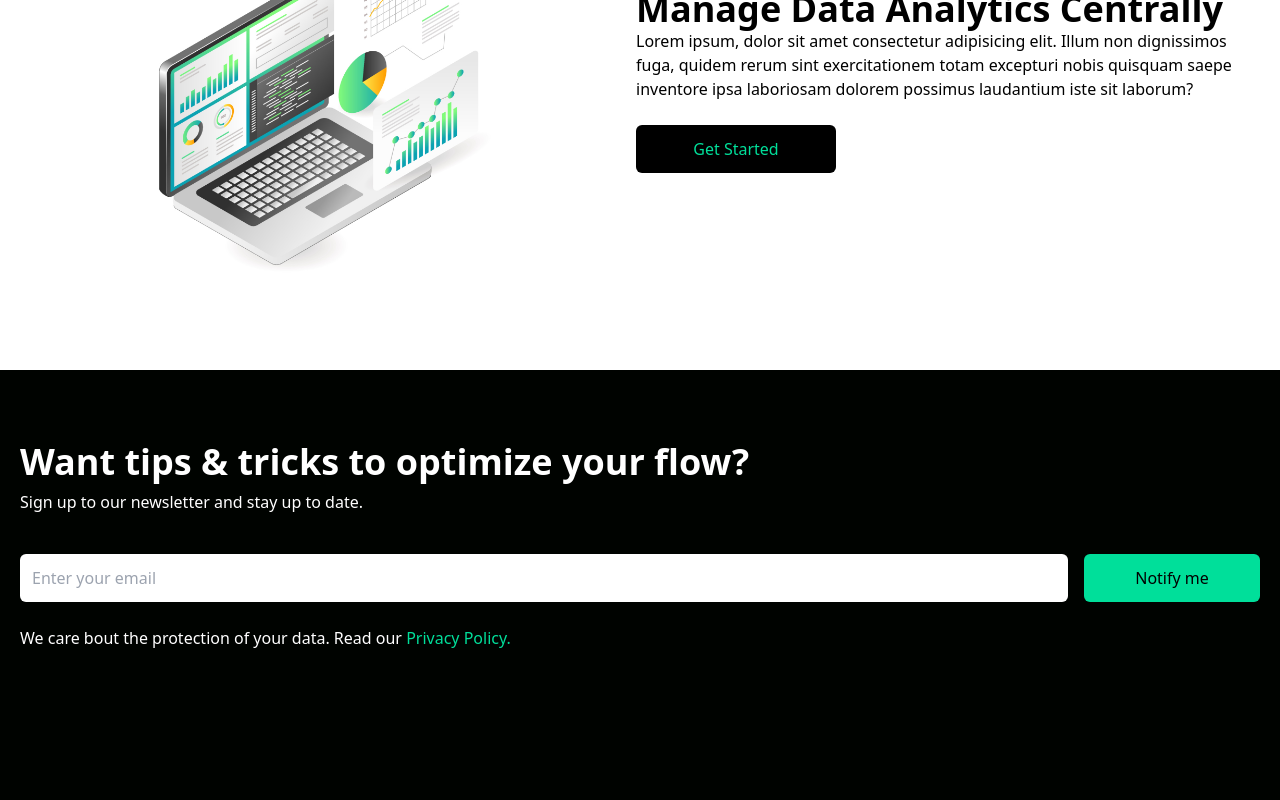
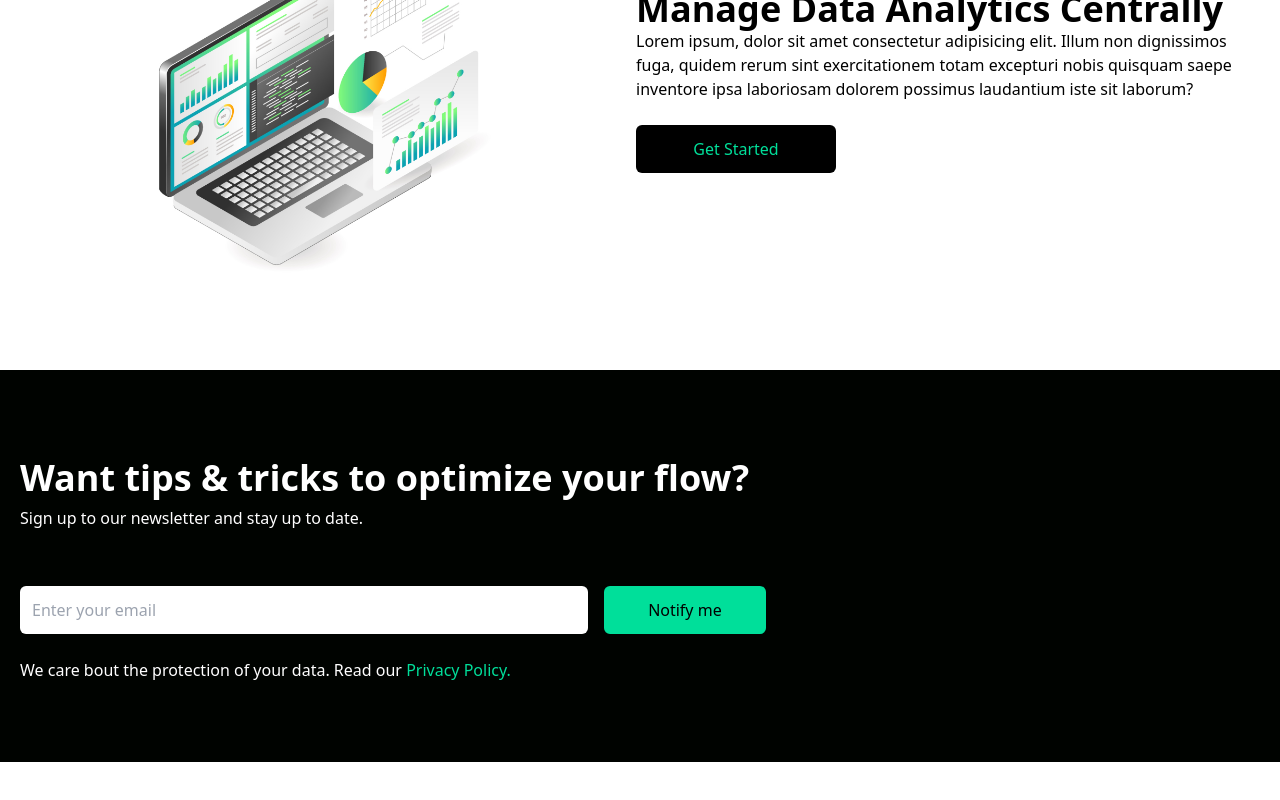
Before and after one commit to habib-SE/data-finance, a React (Create React App) app: page / in a window 1280 px wide. Shown: the part 1007-1807 px from the top of the page. Before the commit the page ends 1737 px from the top, so only its background shows below. Built offline with nearby package versions, Linux system fonts and the light colour scheme.

Commit message:
just create a empty card components

```diff
--- a/src/App.js
+++ b/src/App.js
@@ -3,6 +3,7 @@ import Navbar from './components/Navbar';
 import Hero from './components/Hero';
 import Analytics from './components/Analytics';
 import Newslater from './components/Newslater';
+import Cards from './components/Cards';
 function App() {
   return (
     <div>
@@ -10,6 +11,7 @@ function App() {
       <Hero/>
       <Analytics/>
       <Newslater/>
+      <Cards/>
     </div>
   );
 }
--- /dev/null
+++ b/src/components/Cards.jsx
@@ -0,0 +1,11 @@
+import React from 'react'
+
+function Cards() {
+  return (
+    <div className='w-full bg-white py-16'>
+
+    </div>
+  )
+}
+
+export default Cards;
--- a/src/components/Newslater.jsx
+++ b/src/components/Newslater.jsx
@@ -5,7 +5,7 @@ const Newslater = () => {
     return (
         <div className='text-white py-16 w-full'>
             <div className='max-w-[1240px] mx-auto  grid lg:grid-cols'>
-                <div className=''>
+                <div className='lg:col-span-2 my-4'>
                     <h1 className='font-bold md:text-4xl sm:text-3xl text-2xl py-2 '> Want tips & tricks to optimize your flow?</h1>
                     <p>Sign up to our newsletter and stay up to date.</p>
                 </div>
```
